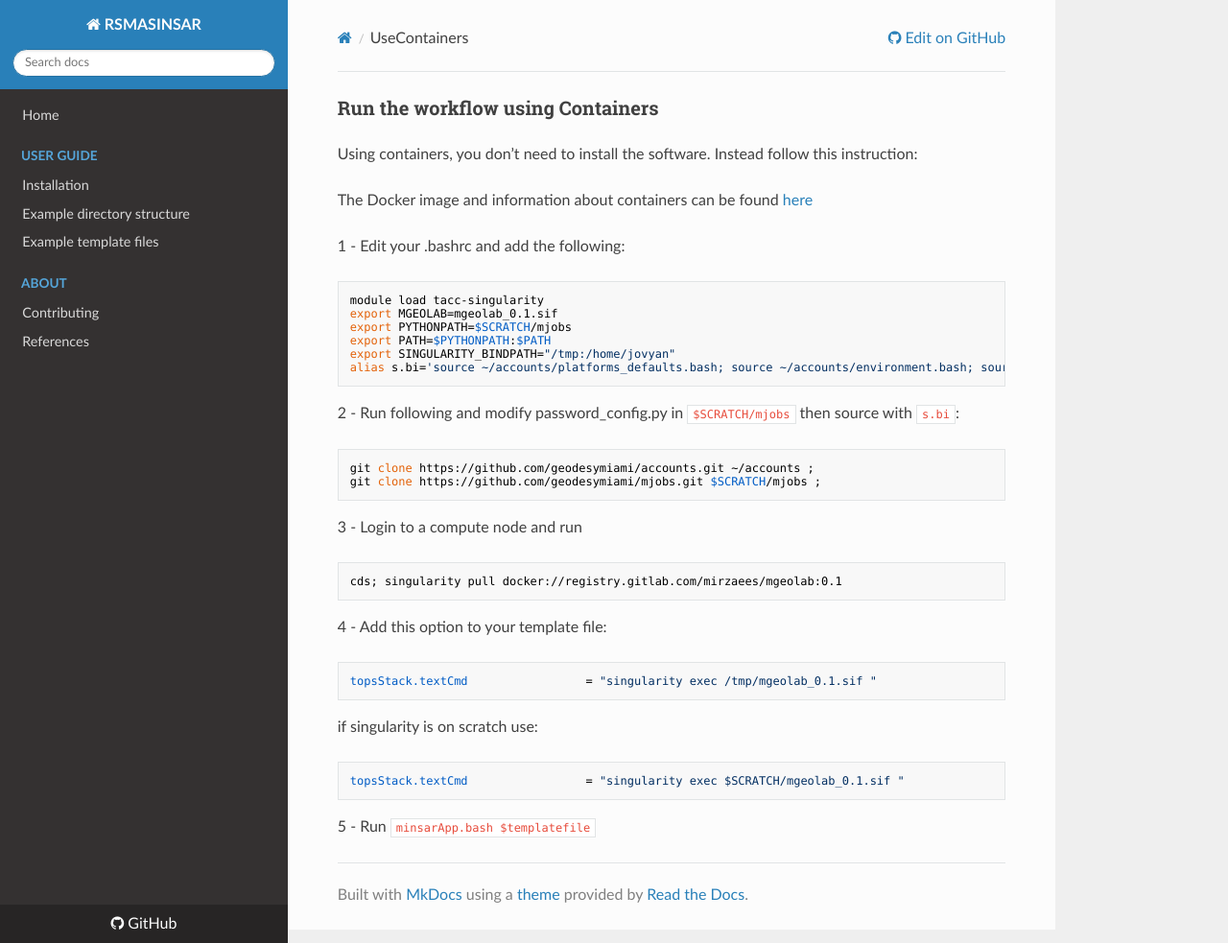
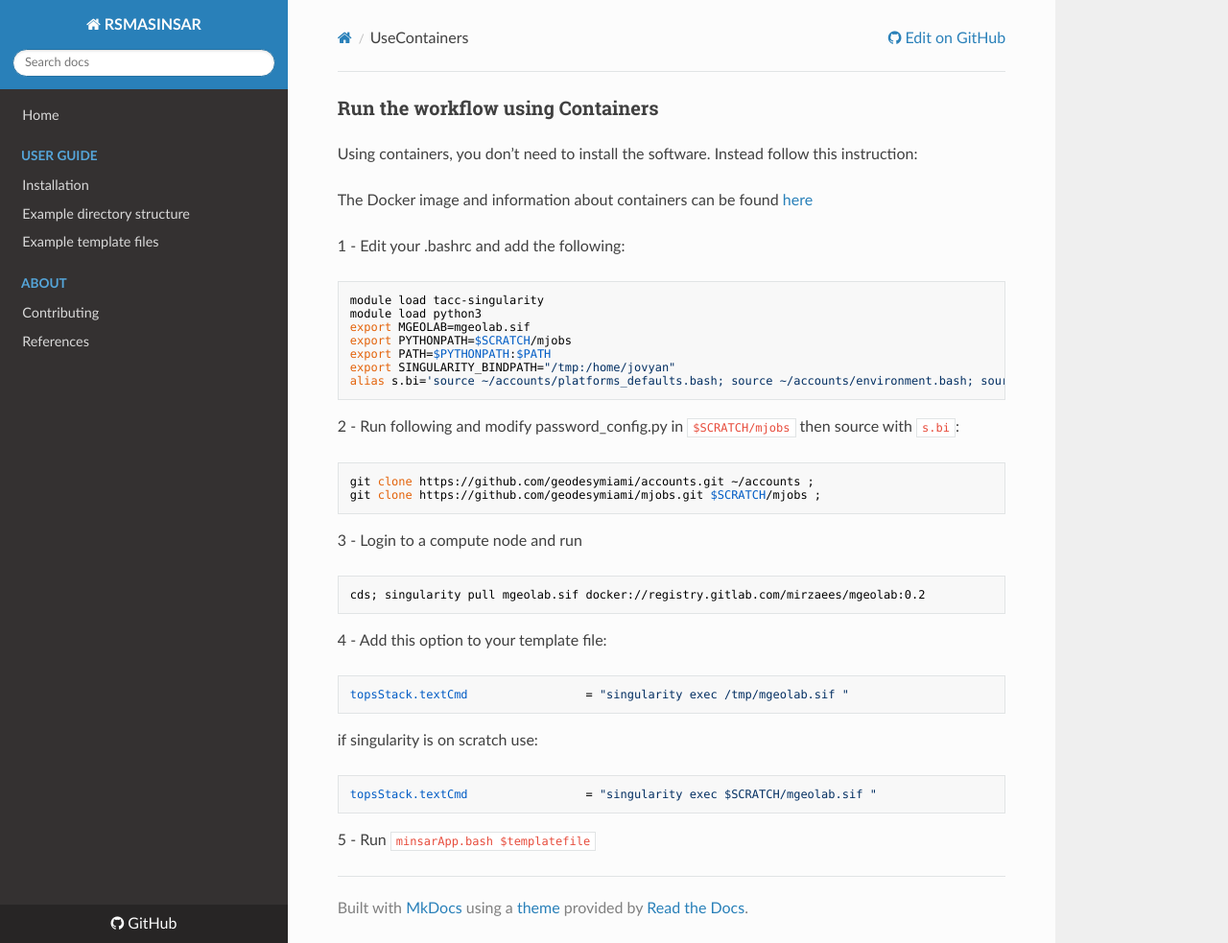
Before and after one commit to geodesymiami/rsmas_insar, an MkDocs documentation site: the page built from docs/UseContainers.md, in a window 1280 px wide and 983 px high. Shown: the whole window at 96% size. Built offline with MkDocs 1.6.1, drawn with Linux system fonts in a browser that asks for light colours; nearby versions of some CDN libraries.

Commit message:
Update UseContainers.md

````diff
--- a/docs/UseContainers.md
+++ b/docs/UseContainers.md
@@ -7,7 +7,8 @@
 1 - Edit your .bashrc and add the following:
 ```
 module load tacc-singularity
-export MGEOLAB=mgeolab_0.1.sif
+module load python3
+export MGEOLAB=mgeolab.sif
 export PYTHONPATH=$SCRATCH/mjobs
 export PATH=$PYTHONPATH:$PATH
 export SINGULARITY_BINDPATH="/tmp:/home/jovyan"
@@ -22,17 +23,17 @@
 
 3 - Login to a compute node and run
 ```
-cds; singularity pull docker://registry.gitlab.com/mirzaees/mgeolab:0.1
+cds; singularity pull mgeolab.sif docker://registry.gitlab.com/mirzaees/mgeolab:0.2
 ```
 
 4 - Add this option to your template file:
 ```
-topsStack.textCmd                 = "singularity exec /tmp/mgeolab_0.1.sif "
+topsStack.textCmd                 = "singularity exec /tmp/mgeolab.sif "
 ```
 
 if singularity is on scratch use:
 ```
-topsStack.textCmd                 = "singularity exec $SCRATCH/mgeolab_0.1.sif "
+topsStack.textCmd                 = "singularity exec $SCRATCH/mgeolab.sif "
 ```
 
 5 - Run `minsarApp.bash $templatefile`
````
